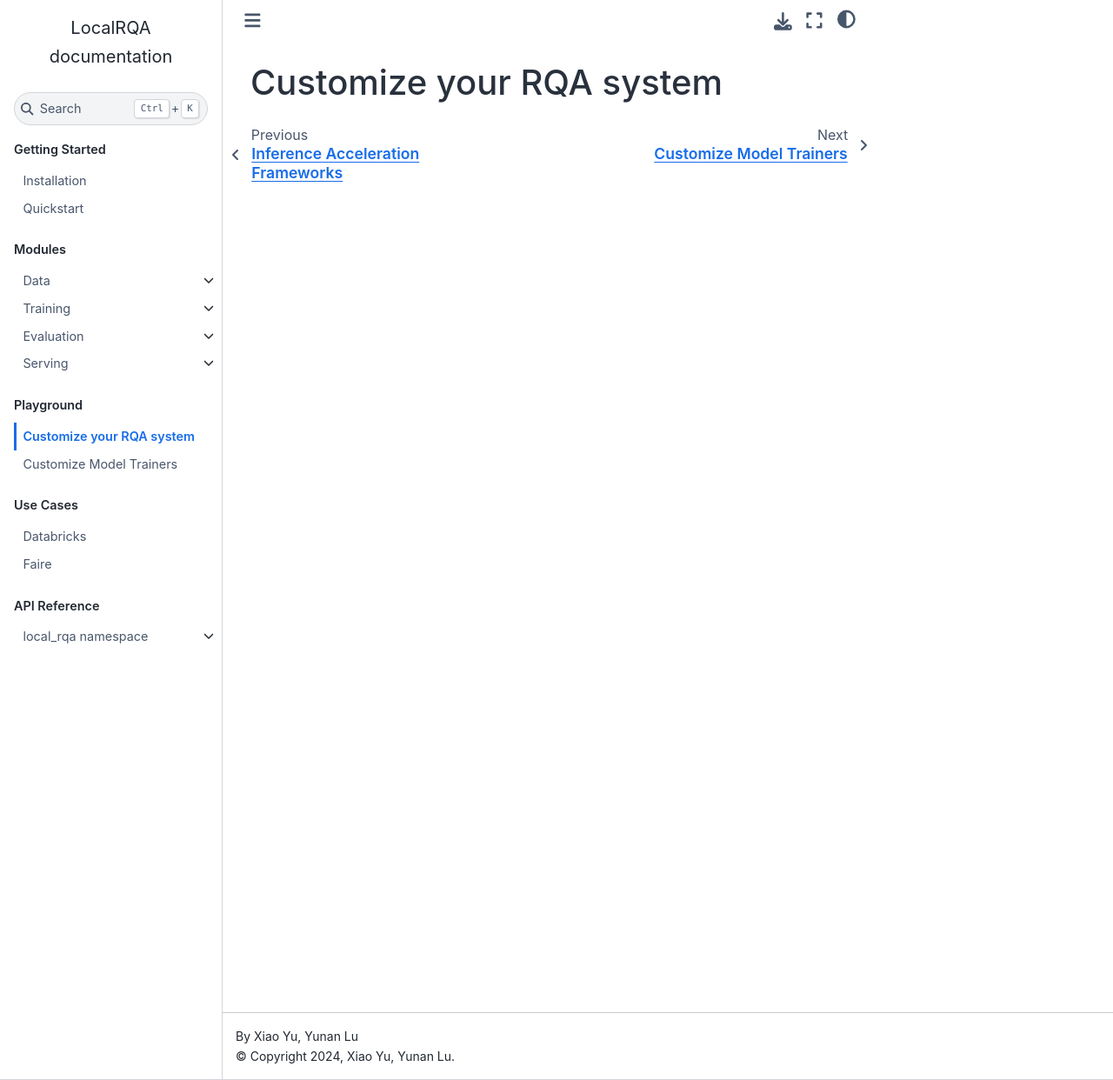
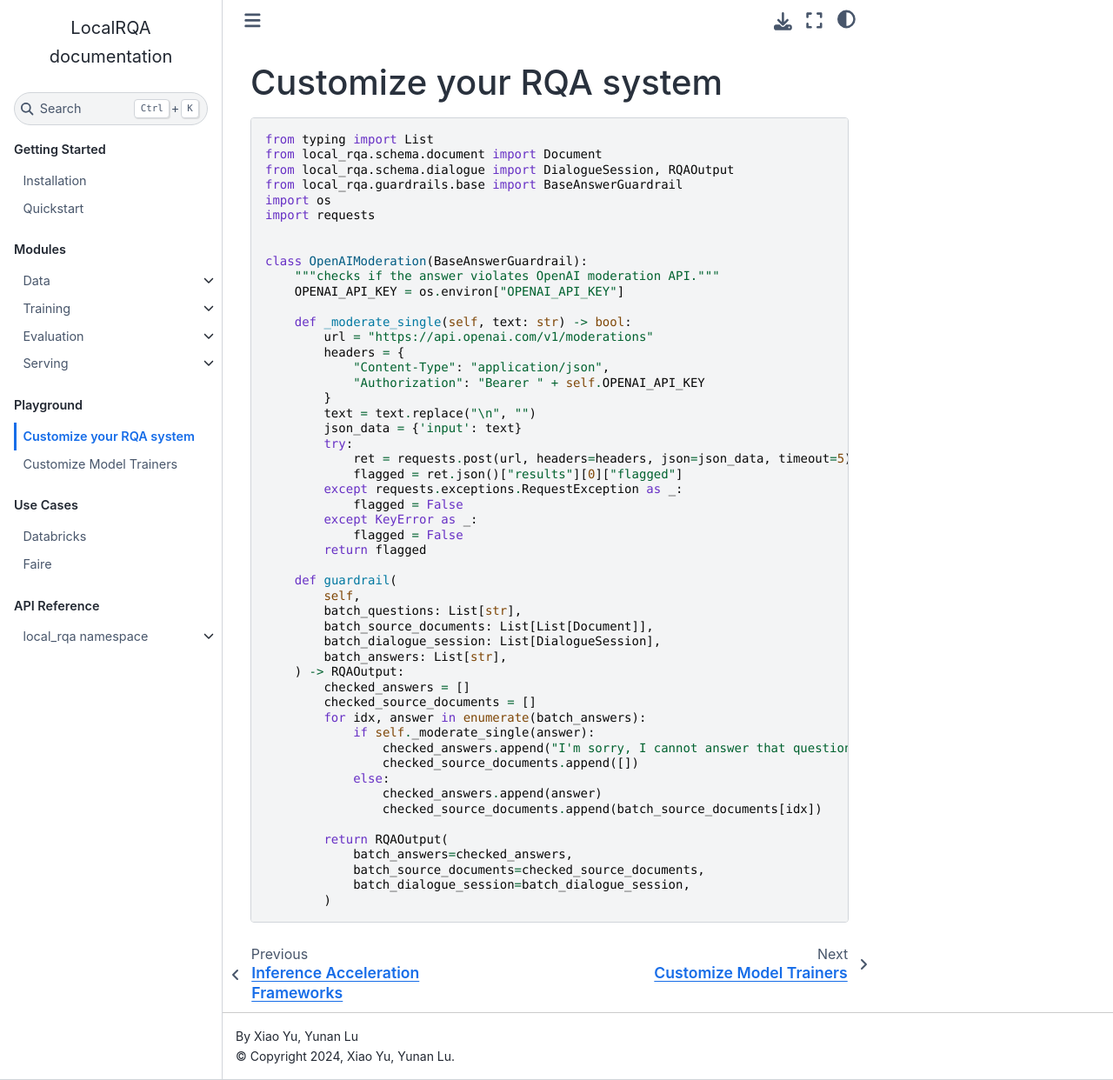
Before and after one commit to jasonyux/LocalRQA, a Sphinx documentation site: the page built from docs/playground/custom_rqa.rst, in a window 1280 px wide and 1242 px high. Shown: the whole window at 87% size. Built offline with Sphinx 7.4.7 and the Sphinx Book theme 1.1.4, drawn with Linux system fonts in a browser that asks for light colours.

Commit message:
updated README and demo.py and added guardrails

```diff
--- a/docs/getting_started/installation.rst
+++ b/docs/getting_started/installation.rst
@@ -31,7 +31,7 @@ From Docker
 .. code-block:: bash
 
     docker pull jasonyux/localrqa
-    docker run -it jasonyux/localrqa
+    docker run -it jasonyux/localrqa bash
 
 
 our code base is located at ``/workspace/LocalRQA``.
--- a/docs/playground/custom_rqa.rst
+++ b/docs/playground/custom_rqa.rst
@@ -3,3 +3,59 @@
 
 Customize your RQA system
 ==========================
+
+
+
+.. code-block::
+
+    from typing import List
+    from local_rqa.schema.document import Document
+    from local_rqa.schema.dialogue import DialogueSession, RQAOutput
+    from local_rqa.guardrails.base import BaseAnswerGuardrail
+    import os
+    import requests
+
+
+    class OpenAIModeration(BaseAnswerGuardrail):
+        """checks if the answer violates OpenAI moderation API."""
+        OPENAI_API_KEY = os.environ["OPENAI_API_KEY"]
+
+        def _moderate_single(self, text: str) -> bool:
+            url = "https://api.openai.com/v1/moderations"
+            headers = {
+                "Content-Type": "application/json",
+                "Authorization": "Bearer " + self.OPENAI_API_KEY
+            }
+            text = text.replace("\n", "")
+            json_data = {'input': text}
+            try:
+                ret = requests.post(url, headers=headers, json=json_data, timeout=5)
+                flagged = ret.json()["results"][0]["flagged"]
+            except requests.exceptions.RequestException as _:
+                flagged = False
+            except KeyError as _:
+                flagged = False
+            return flagged
+
+        def guardrail(
+            self,
+            batch_questions: List[str],
+            batch_source_documents: List[List[Document]],
+            batch_dialogue_session: List[DialogueSession],
+            batch_answers: List[str],
+        ) -> RQAOutput:
+            checked_answers = []
+            checked_source_documents = []
+            for idx, answer in enumerate(batch_answers):
+                if self._moderate_single(answer):
+                    checked_answers.append("I'm sorry, I cannot answer that question.")
+                    checked_source_documents.append([])
+                else:
+                    checked_answers.append(answer)
+                    checked_source_documents.append(batch_source_documents[idx])
+
+            return RQAOutput(
+                batch_answers=checked_answers,
+                batch_source_documents=checked_source_documents,
+                batch_dialogue_session=batch_dialogue_session,
+            )
```
Also changed, not shown: README.md (+1 -1 lines), demo.py (+18 -8 lines), 2 other files.
